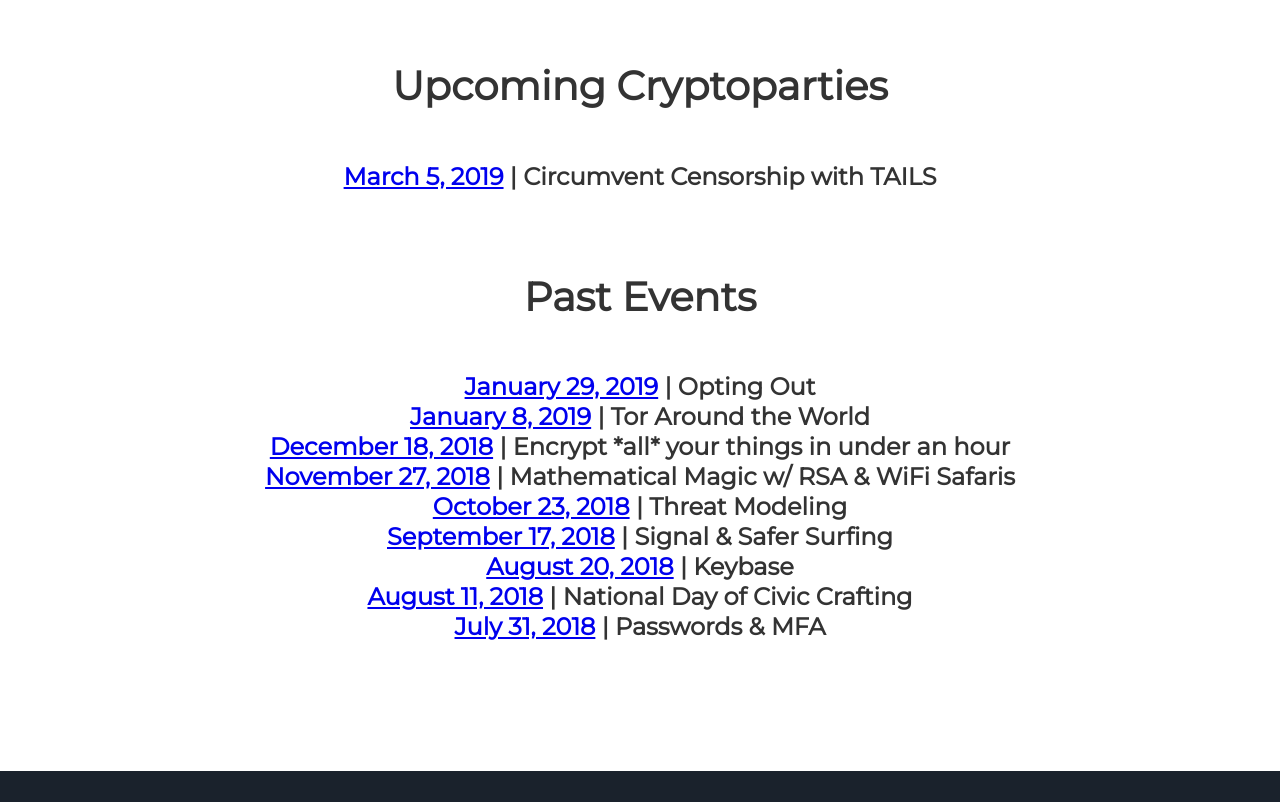
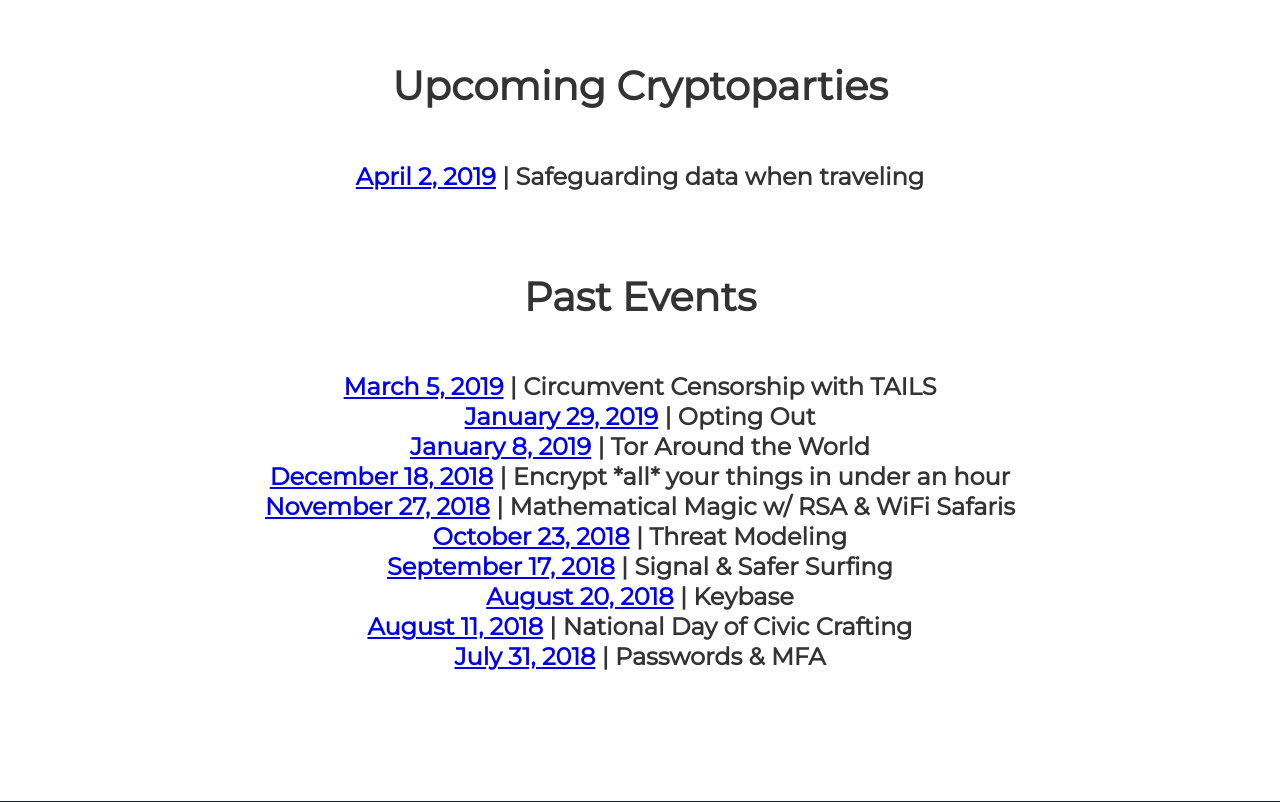
Before and after one commit to cryptopartydc/cryptopartydc.github.io, a Jekyll site: the page built from index.html, in a window 1280 px wide and 900 px high, scrolled down 1628 px, cut to the strip 98-900 px from the top of the window. Built offline with Jekyll 4.4.1, drawn with Linux system fonts in a browser that asks for light colours.

Commit message:
update events

```diff
--- a/_data/events.yml
+++ b/_data/events.yml
@@ -1,6 +1,6 @@
-- date: March 5, 2019
-  topic: Circumvent Censorship with TAILS
-  github: https://github.com/cryptopartydc/cryptoparty_dc/blob/master/03_05_19.md
+- date: April 2, 2019
+  topic: Safeguarding data when traveling
+  github: https://github.com/cryptopartydc/cryptoparty_dc/blob/master/04_02_19.md
 
 # - date:
 #   topic:
--- a/_data/past_events.yml
+++ b/_data/past_events.yml
@@ -1,3 +1,7 @@
+- date: March 5, 2019
+  topic: Circumvent Censorship with TAILS
+  github: https://github.com/cryptopartydc/cryptoparty_dc/blob/master/03_05_19.md
+
 - date: January 29, 2019
   topic: Opting Out
   github: https://github.com/cryptopartydc/cryptoparty_dc/blob/master/01_29_19.md
```
